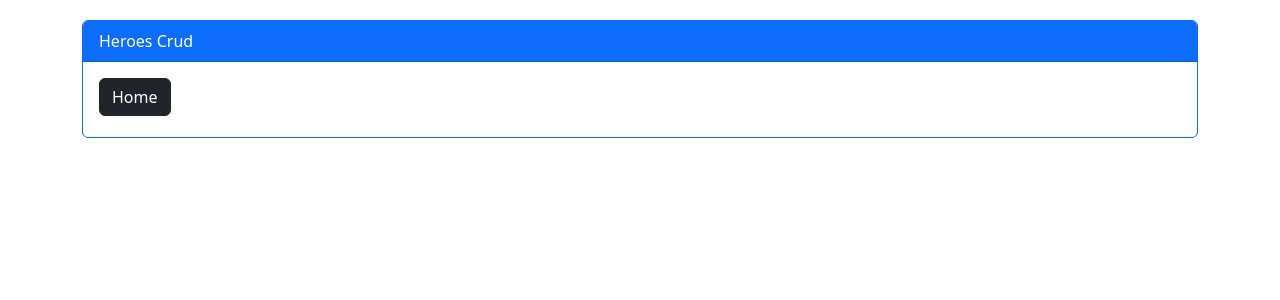
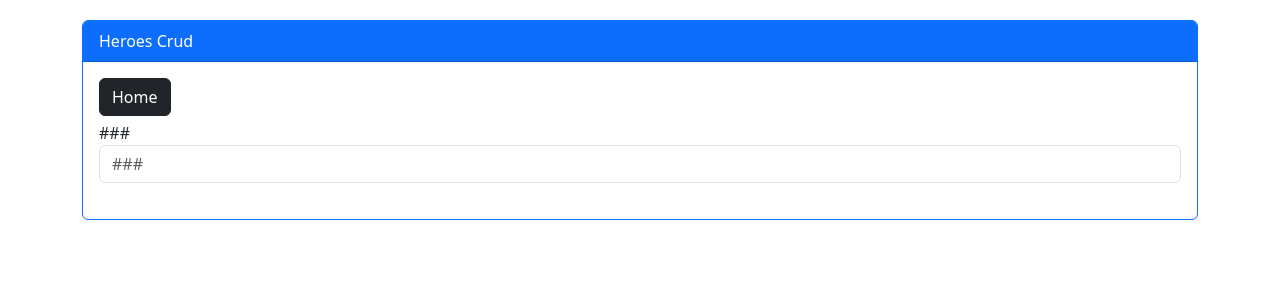
Before and after one commit to Adyson-Lima/heroes2_frontend, a React (Create React App) app: page /newupdate/0 in a window 1280 px wide. Shown: the top 300 px of the page. Built offline with nearby package versions, Linux system fonts and the light colour scheme.

Commit message:
19° commit - tdd tela NewUpdate: Existe input1 em NewUpdate? GREEN

```diff
--- a/src/pages/NewUpdate/index.js
+++ b/src/pages/NewUpdate/index.js
@@ -16,6 +16,13 @@
 
       <form data-testid="myform">
 
+         <div className="form-group">
+          <label htmlFor="###">###</label>
+          <input data-testid="input1" id="###" type="text"
+          style={{marginBottom: '20px'}} className="form-control"
+          placeholder="###"></input>
+        </div>
+
       </form>
 
       </div>
```
